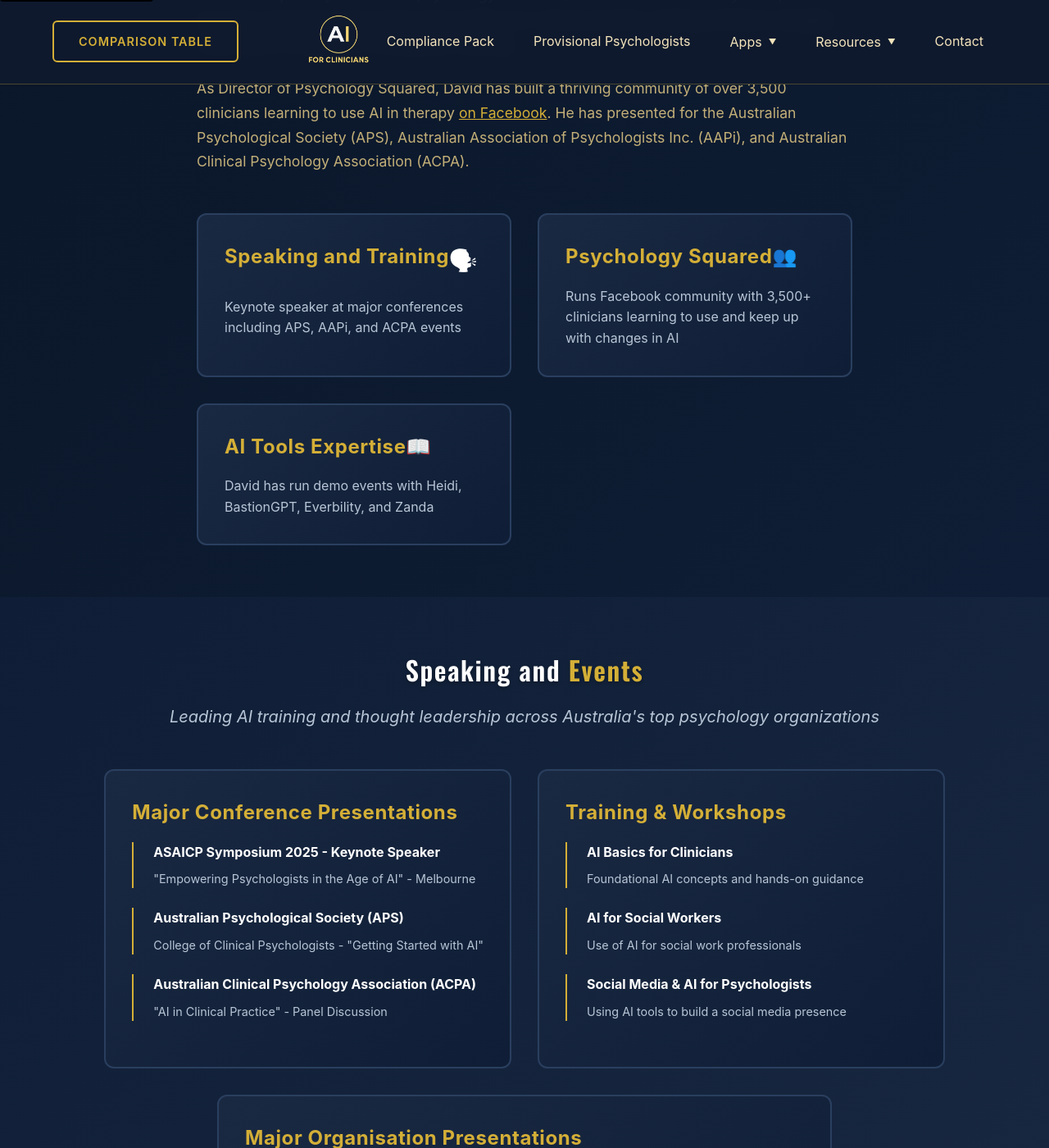
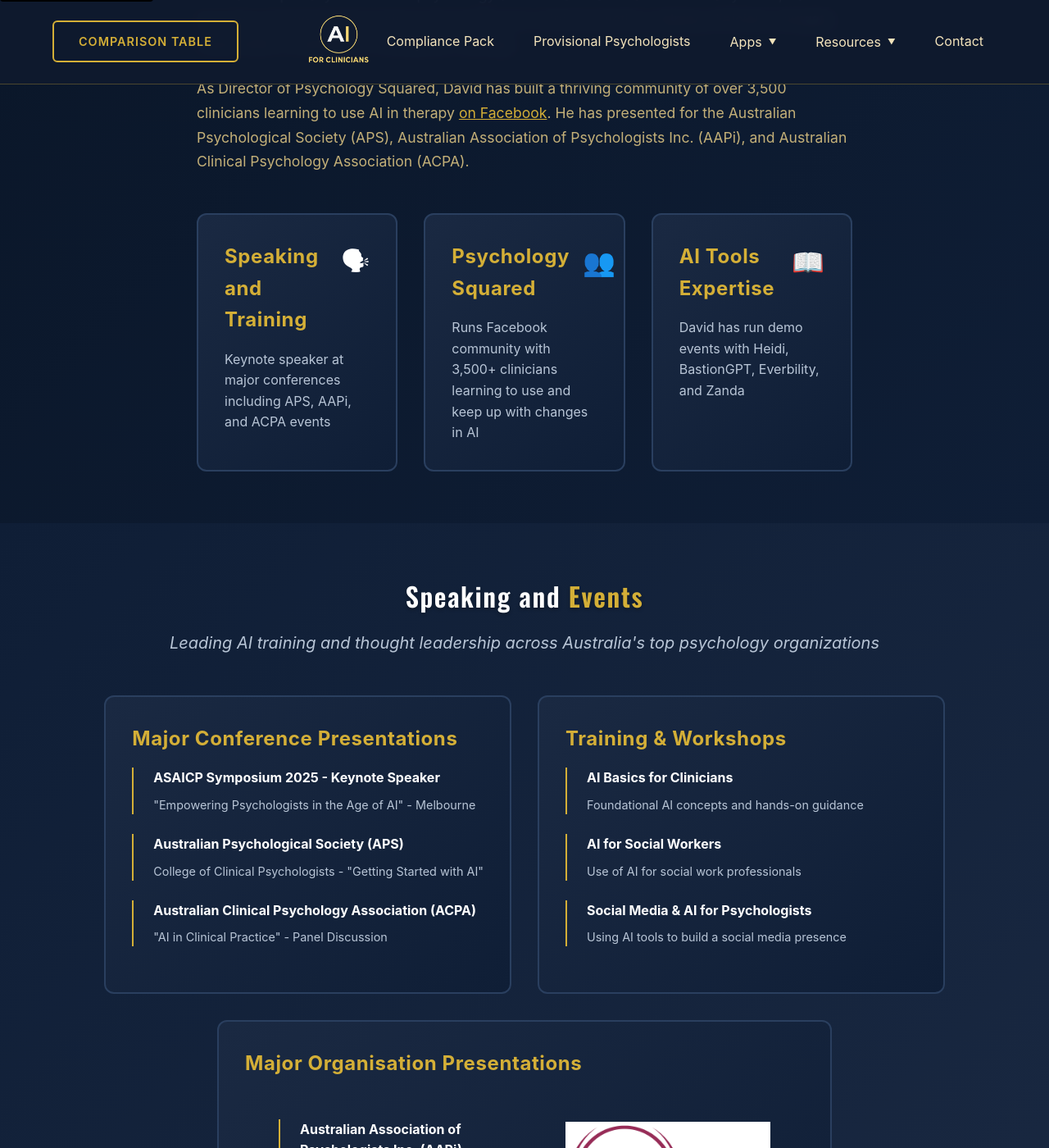
Before and after one commit to keisler-au/aiforclin, a Jekyll site: the page built from index.html, in a window 1280 px wide and 1400 px high, scrolled down 970 px. Shown: the whole window at 82% size. Built offline with Jekyll 4.4.1, drawn with Linux system fonts in a browser that asks for light colours; some of the changed text lies outside the part shown.

Commit message:
landing-page

```diff
--- a/assets/css/cards.css
+++ b/assets/css/cards.css
@@ -1,6 +1,6 @@
 .cards-grid {
   display: grid;
-  grid-template-columns: repeat(auto-fit, minmax(min(250px, 100%), 1fr));
+  grid-template-columns: repeat(auto-fit, minmax(min(220px, 100%), 1fr));
   gap: 2rem;
   margin-top: 3rem;
 }
--- a/assets/css/main.css
+++ b/assets/css/main.css
@@ -128,10 +128,6 @@
   max-width: 1200px;
   margin: 0 auto;
   padding: 40px 20px;
-}
-
-.container--short {
-  padding: 0 20px;
 }
 
 .btn {
--- a/index.html
+++ b/index.html
@@ -57,28 +57,30 @@
 
     <div class="cards-grid">
       <article class="card">
-        <div class="flex">
+        <div class="flex gap-1">
           <h3 class="card-title">Speaking and Training</h3>
           <span class="card-icon">&#128483;</span>
         </div>
-
-
         <p class="card-text">
           Keynote speaker at major conferences including APS, AAPi, and ACPA
           events
         </p>
       </article>
       <article class="card">
-
-        <h3 class="card-title">Psychology Squared<span >&#128101;</span></h3>
+        <div class="flex gap-1">
+          <h3 class="card-title">Psychology Squared</h3>
+          <span class="card-icon">&#128101;</span>
+        </div>
         <p class="card-text">
           Runs Facebook community with 3,500+ clinicians learning to use and
           keep up with changes in AI
         </p>
       </article>
       <article class="card">
-
-        <h3 class="card-title">AI Tools Expertise<span>&#128214;</span></h3>
+        <div class="flex gap-1">
+          <h3 class="card-title">AI Tools Expertise</h3>
+          <span class="card-icon">&#128214;</span>
+        </div>
         <p class="card-text">
           David has run demo events with Heidi, BastionGPT, Everbility, and
           Zanda
@@ -185,7 +187,7 @@
 
     <div class="two-col-grid">
       <article class="card">
-        <div class="flex items-center gap-1">
+        <div class="flex gap-1">
           <h3 class="card-title mb-05">Mastering Therapy Podcast</h3>
           <span class="text-3xl card-icon">&#128101;</span>
         </div>
@@ -205,7 +207,7 @@
         </a>
       </article>
       <article class="card">
-        <div class="flex items-start gap-1">
+        <div class="flex gap-1">
           <h3 class="card-title mb-05">AI in Allied Health Series</h3>
           <span class="text-3xl card-icon">&#128214;</span>
         </div>
@@ -240,8 +242,10 @@
 
     <div class="cards-grid four-col">
       <article class="card">
-        <span class="card-icon">&#128197;</span>
-        <h3 class="card-title">Individual Consultation</h3>
+        <div class="flex gap-1">
+          <h3 class="card-title">Individual Consultation</h3>
+          <span class="card-icon">&#128197;</span>
+        </div>
         <p class="card-text">
           One-on-one guidance for AI implementation in your practice
         </p>
@@ -252,8 +256,10 @@
         </ul>
       </article>
       <article class="card">
-        <span class="card-icon">&#128101;</span>
-        <h3 class="card-title">Group Training</h3>
+        <div class="flex gap-1">
+          <h3 class="card-title">Group Training</h3>
+          <span class="card-icon">&#128101;</span>
+        </div>
         <p class="card-text">Workshops for teams and organizations</p>
         <ul class="card-list">
           <li>• Team workshops</li>
@@ -262,8 +268,10 @@
         </ul>
       </article>
       <article class="card">
-        <span class="card-icon">&#128483;</span>
-        <h3 class="card-title">Speaking Engagements</h3>
+        <div class="flex gap-1">
+          <h3 class="card-title">Speaking Engagements</h3>
+          <span class="card-icon">&#128483;</span>
+        </div>
         <p class="card-text">Keynotes and presentations for conferences</p>
         <ul class="card-list">
           <li>• Conference keynotes</li>
@@ -273,8 +281,10 @@
         </ul>
       </article>
       <article class="card">
-        <span class="card-icon">&#128214;</span>
-        <h3 class="card-title">Compliance Pack</h3>
+        <div class="flex gap-1">
+          <h3 class="card-title">Compliance Pack</h3>
+          <span class="card-icon">&#128214;</span>
+        </div>
         <p class="card-text">Essential resources for responsible AI use</p>
         <ul class="card-list">
           <li>• AI policy</li>
@@ -348,13 +358,13 @@
 
 
         <ul class="text-muted list-unstyled mb-2">
-          <li class="flex items-center gap-05 mb-075">
+          <li class="flex items-center gap-05 mb-075 card-list">
             <span class="text-gold">✓</span> Understanding client needs
           </li>
-          <li class="flex items-center gap-05 mb-075">
+          <li class="flex items-center gap-05 mb-075 card-list">
             <span class="text-gold">✓</span> Responsible AI discussion
           </li>
-          <li class="flex items-center gap-05">
+          <li class="flex items-center gap-05 card-list">
             <span class="text-gold">✓</span> Session summary and actions
           </li>
         </ul>
@@ -375,25 +385,23 @@
     <div class="flex gap-2">
       <div class="card card--transparent">
         <div>
-          <h4 class="text-gold text-2xl mb-2 text-center">
-            Product Review<br />
-            (Private, not for public distribution)
-          </h4>
+          <h4 class="text-gold text-2xl mb-2 text-center">Product Review</h4>
           <div class="text-center mb-15">
             <span class="price-md">$770</span>
-            <p>(Inc GST)</p>
+            <p class="card-text">Inc GST</p>
+            <p class="card-text">Private, not for public distribution</p>
           </div>
           <ul class="text-muted list-unstyled mb-2">
-            <li class="flex items-center gap-05 mb-075">
+            <li class="flex items-center gap-05 mb-075 card-list">
               <span class="text-gold">✓</span> Comprehensive tool trial
             </li>
-            <li class="flex items-center gap-05 mb-075">
+            <li class="flex items-center gap-05 mb-075 card-list">
               <span class="text-gold">✓</span> Detailed debrief session
             </li>
-            <li class="flex items-center gap-05 mb-075">
+            <li class="flex items-center gap-05 mb-075 card-list">
               <span class="text-gold">✓</span> 1-month follow-up
             </li>
-            <li class="flex items-center gap-05">
+            <li class="flex items-center gap-05 card-list">
               <span class="text-gold">✓</span> Written recommendations (Private)
             </li>
           </ul>
@@ -413,19 +421,20 @@
           <h4 class="text-gold text-2xl mb-2 text-center">Ongoing Assistance</h4>
           <div class="text-center mb-15">
             <span class="price-md">$1,000-2,000</span>
-            <p>per month (by negotiation)</p>
+            <p class="card-text">Per Month</p>
+            <p class="card-text">By Negotiation</p>
           </div>
           <ul class="sectionlist-unstyled mb-15">
-            <li class="flex items-center gap-05 mb-075">
+            <li class="flex items-center gap-05 mb-075 card-list">
               <span>✓</span> Initial meeting and planning
             </li>
-            <li class="flex items-center gap-05 mb-075">
+            <li class="flex items-center gap-05 mb-075 card-list">
               <span>✓</span> Regular reviews
             </li>
-            <li class="flex items-center gap-05 mb-075">
+            <li class="flex items-center gap-05 mb-075 card-list">
               <span>✓</span> Focus on features
             </li>
-            <li class="flex items-center gap-05">
+            <li class="flex items-center gap-05 card-list">
               <span>✓</span> Focus on reaching target
               clinicians
             </li>
```
Also changed, not shown: assets/css/media-queries/max-width-1600.css (added).
